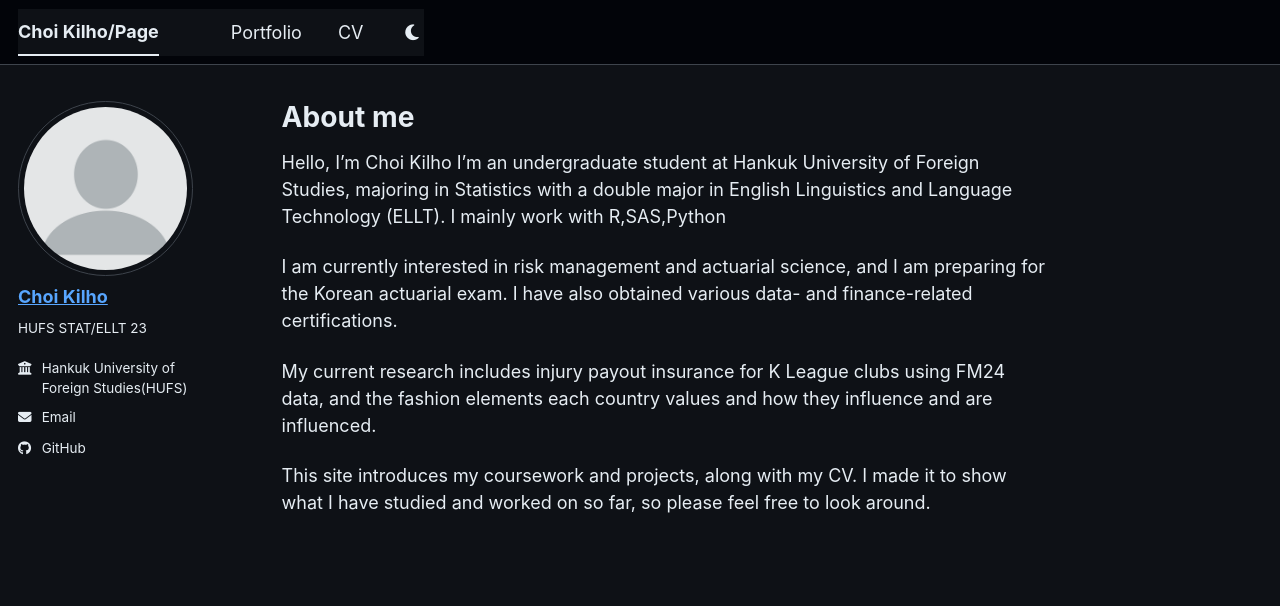
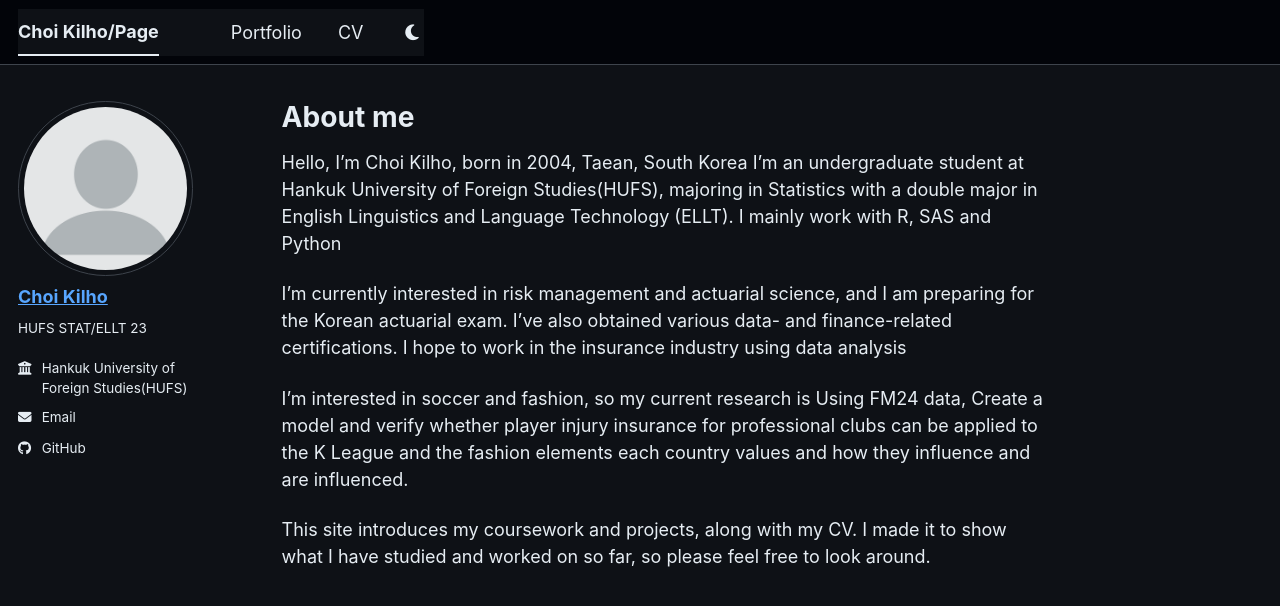
Before and after one commit to kilarc/kilarc.github.io, a Jekyll site: the page built from _pages/about.md, in a window 1280 px wide. Shown: the top 606 px of the page. Built offline with Jekyll 4.4.1, drawn with Linux system fonts in a browser that asks for light colours; a script bundle is joined from its source files by our own code; a style sheet for code colours, icons or effects is not loaded.

Commit message:
Update about.md

```diff
--- a/_pages/about.md
+++ b/_pages/about.md
@@ -9,15 +9,17 @@ redirect_from:
 # About me
 
 <!-- Write your introduction here. -->
-Hello, I'm Choi Kilho
-I'm an undergraduate student at Hankuk University of Foreign Studies,
+Hello, I'm Choi Kilho, born in 2004, Taean, South Korea
+I'm an undergraduate student at Hankuk University of Foreign Studies(HUFS),
 majoring in Statistics with a double major in English Linguistics and Language Technology (ELLT).
-I mainly work with R,SAS,Python
+I mainly work with R, SAS and Python
 
-I am currently interested in risk management and actuarial science, and I am preparing for the Korean actuarial exam.
-I have also obtained various data- and finance-related certifications.
+I'm currently interested in risk management and actuarial science, and I am preparing for the Korean actuarial exam.
+I've also obtained various data- and finance-related certifications.
+I hope to work in the insurance industry using data analysis
 
-My current research includes injury payout insurance for K League clubs using FM24 data,
+I'm interested in soccer and fashion, so my current research is Using FM24 data,
+Create a model and verify whether player injury insurance for professional clubs can be applied to the K League
 and the fashion elements each country values and how they influence and are influenced.
 
 This site introduces my coursework and projects, along with my CV.
```
